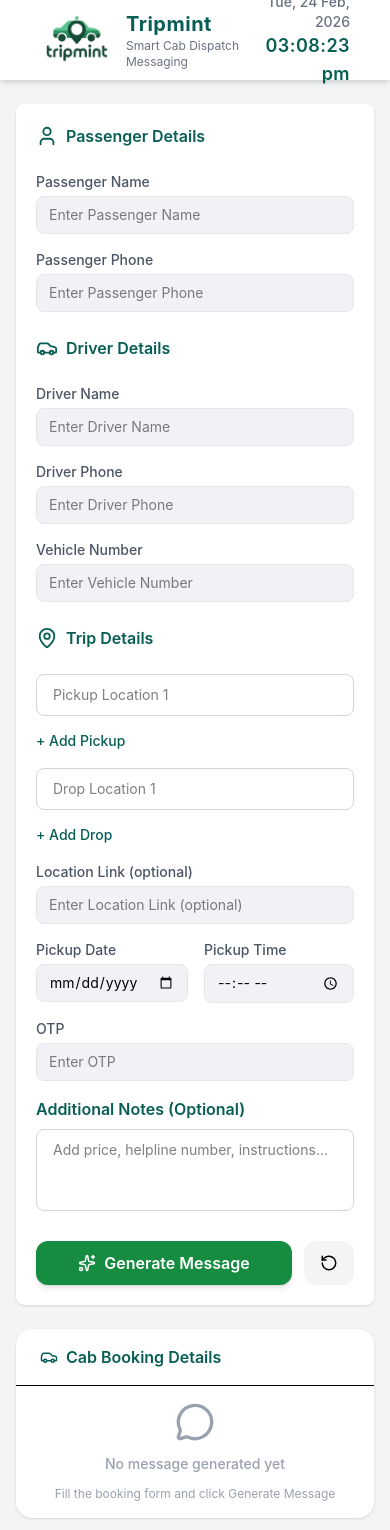
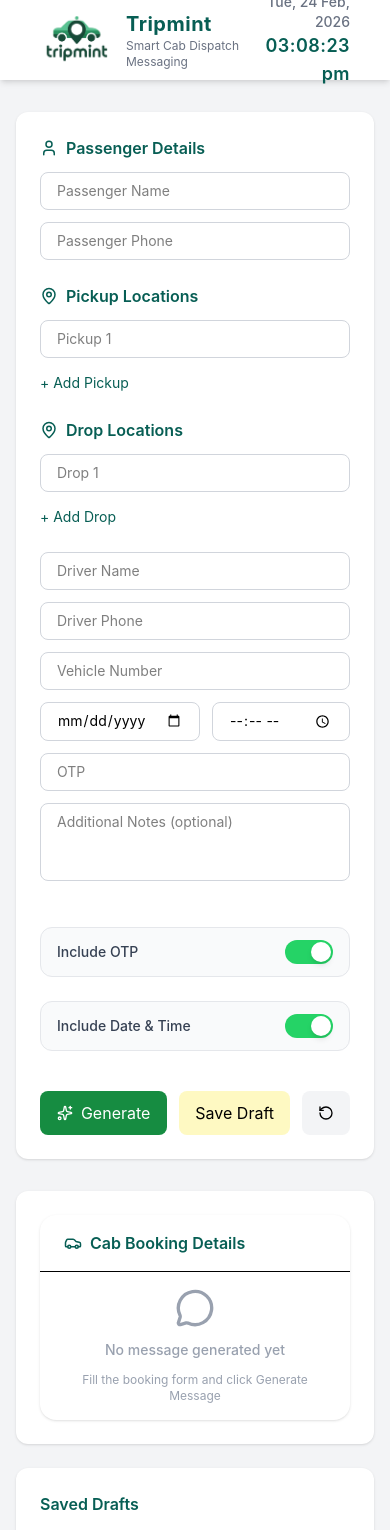
Before and after one commit to manjunathbhandari98/Tripmint, a React (Vite) app: page / in a window 390 px wide. Shown: the top 1530 px of the page. Built offline with nearby package versions, Linux system fonts and the light colour scheme.

Commit message:
add draft feature

```diff
--- a/src/App.css
+++ b/src/App.css
@@ -11,3 +11,9 @@ input[type="number"]::-webkit-inner-spin-button {
 input[type="number"] {
   -moz-appearance: textfield;
 }
+
+.input-style {
+  @apply w-full px-4 py-2 rounded-lg border border-gray-300 text-sm
+  focus:outline-none focus:ring-2 focus:ring-[#25D366]
+  transition;
+}
--- a/src/components/BookingForm.tsx
+++ b/src/components/BookingForm.tsx
@@ -1,198 +1,177 @@
-import { Car, MapPin, RotateCcw, Sparkles, User } from "lucide-react";
+import { MapPin, RotateCcw, Sparkles, User } from "lucide-react";
 import { useState } from "react";
 import toast from "react-hot-toast";
 import type { MessageType } from "../messageTemplate";
-import Input from "./ui/Input";
+
+export type DraftType = MessageType & {
+  id: string;
+  savedAt: string;
+};
 
 interface Props {
   onGenerate: (data: MessageType) => void;
+  onSaveDraft: (draft: DraftType) => void;
+  initialDraft?: DraftType | null;
 }
 
-const BookingForm = ({ onGenerate }: Props) => {
-  const [pickupLocations, setPickupLocations] = useState<string[]>([""]);
-  const [dropLocations, setDropLocations] = useState<string[]>([""]);
+const emptyForm: MessageType = {
+  passengerName: "",
+  passengerPhone: "",
+  driverName: "",
+  driverNumber: "",
+  vehicleNumber: "",
+  pickupDate: "",
+  pickupTime: "",
+  otp: "",
+  pickupLocations: [""],
+  dropLocations: [""],
+  locationLink: "",
+  additionalNotes: "",
+};
 
-  const handleSubmit = (e: React.FormEvent<HTMLFormElement>) => {
+const BookingForm = ({ onGenerate, onSaveDraft, initialDraft }: Props) => {
+  const [formData, setFormData] = useState<MessageType>(
+    initialDraft || emptyForm,
+  );
+  const [includeOTP, setIncludeOTP] = useState(true);
+  const [includeDateTime, setIncludeDateTime] = useState(true);
+
+  const updateField = (key: keyof MessageType, value: string) => {
+    setFormData((prev) => ({ ...prev, [key]: value }));
+  };
+
+  const updateLocation = (
+    type: "pickupLocations" | "dropLocations",
+    index: number,
+    value: string,
+  ) => {
+    const updated = [...formData[type]];
+    updated[index] = value;
+    setFormData((prev) => ({ ...prev, [type]: updated }));
+  };
+
+  const addLocation = (type: "pickupLocations" | "dropLocations") => {
+    setFormData((prev) => ({
+      ...prev,
+      [type]: [...prev[type], ""],
+    }));
+  };
+
+  const removeLocation = (
+    type: "pickupLocations" | "dropLocations",
+    index: number,
+  ) => {
+    const updated = formData[type].filter((_, i) => i !== index);
+    setFormData((prev) => ({ ...prev, [type]: updated }));
+  };
+
+  const handleSubmit = (e: React.FormEvent) => {
     e.preventDefault();
 
-    const form = e.currentTarget;
+    const cleanPickup = formData.pickupLocations.filter(Boolean);
+    const cleanDrop = formData.dropLocations.filter(Boolean);
 
-    const passengerName = (
-      form.elements.namedItem("passengerName") as HTMLInputElement
-    ).value.trim();
-
-    const passengerPhone = (
-      form.elements.namedItem("passengerPhone") as HTMLInputElement
-    ).value.trim();
-
-    const driverName = (
-      form.elements.namedItem("driverName") as HTMLInputElement
-    ).value.trim();
-
-    const driverNumber = (
-      form.elements.namedItem("driverPhone") as HTMLInputElement
-    ).value.trim();
-
-    const vehicleNumber = (
-      form.elements.namedItem("vehicleNumber") as HTMLInputElement
-    ).value.trim();
-
-    const pickupDate = (
-      form.elements.namedItem("pickupDate") as HTMLInputElement
-    ).value;
-
-    const pickupTime = (
-      form.elements.namedItem("pickupTime") as HTMLInputElement
-    ).value;
-
-    const otp = (
-      form.elements.namedItem("otp") as HTMLInputElement
-    ).value.trim();
-
-    const locationLink = (
-      form.elements.namedItem("locationLink") as HTMLInputElement
-    )?.value.trim();
-
-    const additionalNotes = (
-      form.elements.namedItem("additionalNotes") as HTMLTextAreaElement
-    )?.value.trim();
-
-    const cleanPickupLocations = pickupLocations
-      .map((loc) => loc.trim())
-      .filter(Boolean);
-
-    const cleanDropLocations = dropLocations
-      .map((loc) => loc.trim())
-      .filter(Boolean);
-
-    // Required validation
     if (
-      !passengerName ||
-      !passengerPhone ||
-      !driverName ||
-      !driverNumber ||
-      !vehicleNumber ||
-      !pickupDate ||
-      !pickupTime ||
-      !otp ||
-      cleanPickupLocations.length === 0 ||
-      cleanDropLocations.length === 0
+      !formData.passengerName ||
+      !formData.passengerPhone ||
+      !formData.pickupDate ||
+      !formData.pickupTime ||
+      cleanPickup.length === 0 ||
+      cleanDrop.length === 0
     ) {
-      toast.error("Please fill all required fields.");
+      toast.error("Please fill required fields.");
       return;
     }
 
-    // Phone validation
     const phoneRegex = /^[0-9]{10}$/;
-
-    if (!phoneRegex.test(passengerPhone)) {
-      toast.error("Passenger phone must be 10 digits.");
+    if (
+      !phoneRegex.test(formData.passengerPhone) ||
+      (formData.driverNumber && !phoneRegex.test(formData.driverNumber))
+    ) {
+      toast.error("Phone numbers must be 10 digits.");
       return;
     }
 
-    if (!phoneRegex.test(driverNumber)) {
-      toast.error("Driver phone must be 10 digits.");
-      return;
-    }
-
-    // OTP validation
     const otpRegex = /^[0-9]{4,6}$/;
-
-    if (!otpRegex.test(otp)) {
+    if (formData.otp && !otpRegex.test(formData.otp)) {
       toast.error("OTP must be 4 to 6 digits.");
       return;
     }
 
-    const formData: MessageType = {
-      passengerName,
-      passengerPhone,
-      driverName,
-      driverNumber,
-      vehicleNumber,
-      pickupDate,
-      pickupTime,
-      otp,
-      pickupLocations: cleanPickupLocations,
-      dropLocations: cleanDropLocations,
-      locationLink,
-      additionalNotes,
+    onGenerate({
+      ...formData,
+      pickupDate: includeDateTime ? formData.pickupDate : "N/A",
+      pickupTime: includeDateTime ? formData.pickupTime : "N/A",
+      otp: includeOTP ? formData.otp : "N/A",
+      pickupLocations: cleanPickup,
+      dropLocations: cleanDrop,
+    });
+
+    toast.success("Message generated.");
   };
 
-    onGenerate(formData);
-    toast.success("Message generated successfully!");
+  const handleSaveDraft = () => {
+    const draft: DraftType = {
+      ...formData,
+      id: initialDraft?.id || crypto.randomUUID(),
+      savedAt: new Date().toISOString(),
     };
 
-  const handleClear = (e: React.MouseEvent<HTMLButtonElement>) => {
-    e.preventDefault();
-    const form = e.currentTarget.closest("form") as HTMLFormElement;
-    form.reset();
-    setPickupLocations([""]);
-    setDropLocations([""]);
+    onSaveDraft(draft);
+    toast.success("Draft saved.");
+  };
+
+  const handleClear = () => {
+    setFormData(emptyForm);
+    toast("Form cleared.");
   };
 
   return (
-    <div>
-      <form onSubmit={handleSubmit} autoComplete="off">
+    <form onSubmit={handleSubmit} className="space-y-6">
       {/* Passenger Section */}
-        <div className="mb-6">
-          <div className="font-semibold flex gap-2 items-center text-[#075E54] pb-2">
-            <User size={22} />
-            Passenger Details
-          </div>
+      <section className="space-y-3">
+        <h3 className="font-semibold text-[#075E54] flex items-center gap-2">
+          <User size={18} /> Passenger Details
+        </h3>
 
-          <div className="mt-4 space-y-4">
-            <Input label="Passenger Name" id="passengerName" />
-            <Input label="Passenger Phone" id="passengerPhone" type="tel" />
-          </div>
-        </div>
-
-        {/* Driver Section */}
-        <div className="mb-6">
-          <div className="font-semibold flex gap-2 items-center text-[#075E54] pb-2">
-            <Car size={22} />
-            Driver Details
-          </div>
-
-          <div className="mt-4 space-y-4">
-            <Input label="Driver Name" id="driverName" />
-            <Input label="Driver Phone" id="driverPhone" type="tel" />
-            <Input label="Vehicle Number" id="vehicleNumber" />
-          </div>
-        </div>
-
-        {/* Trip Section */}
-        <div className="mb-6">
-          <div className="font-semibold flex gap-2 items-center text-[#075E54] pb-2">
-            <MapPin size={22} />
-            Trip Details
-          </div>
-
-          <div className="mt-4 space-y-4">
-            {/* Pickup Locations */}
-            <div className="space-y-3">
-              {pickupLocations.map((loc, index) => (
-                <div key={index} className="flex gap-2">
         <input
-                    type="text"
-                    value={loc}
-                    onChange={(e) => {
-                      const updated = [...pickupLocations];
-                      updated[index] = e.target.value;
-                      setPickupLocations(updated);
-                    }}
-                    placeholder={`Pickup Location ${index + 1}`}
-                    className="flex-1 px-4 py-2.5 rounded-lg border border-gray-300 text-sm"
+          value={formData.passengerName}
+          onChange={(e) => updateField("passengerName", e.target.value)}
+          placeholder="Passenger Name"
+          className="input-style"
         />
 
-                  {pickupLocations.length > 1 && (
+        <input
+          value={formData.passengerPhone}
+          onChange={(e) =>
+            updateField("passengerPhone", e.target.value.replace(/\D/g, ""))
+          }
+          placeholder="Passenger Phone"
+          className="input-style"
+        />
+      </section>
+
+      {/* Pickup Locations */}
+      <section className="space-y-3">
+        <h3 className="font-semibold text-[#075E54] flex items-center gap-2">
+          <MapPin size={18} /> Pickup Locations
+        </h3>
+
+        {formData.pickupLocations.map((loc, i) => (
+          <div key={i} className="flex gap-2">
+            <input
+              value={loc}
+              onChange={(e) =>
+                updateLocation("pickupLocations", i, e.target.value)
+              }
+              placeholder={`Pickup ${i + 1}`}
+              className="input-style flex-1"
+            />
+            {formData.pickupLocations.length > 1 && (
               <button
                 type="button"
-                      onClick={() =>
-                        setPickupLocations(
-                          pickupLocations.filter((_, i) => i !== index),
-                        )
-                      }
-                      className="px-3 bg-red-100 text-red-600 rounded-lg"
+                onClick={() => removeLocation("pickupLocations", i)}
+                className="text-red-500"
               >
                 ✕
               </button>
@@ -202,38 +181,34 @@ const BookingForm = ({ onGenerate }: Props) => {
 
         <button
           type="button"
-                onClick={() => setPickupLocations([...pickupLocations, ""])}
-                className="text-sm text-[#075E54] font-medium"
+          onClick={() => addLocation("pickupLocations")}
+          className="text-sm text-[#075E54]"
         >
           + Add Pickup
         </button>
-            </div>
+      </section>
 
       {/* Drop Locations */}
-            <div className="space-y-3 mt-4">
-              {dropLocations.map((loc, index) => (
-                <div key={index} className="flex gap-2">
+      <section className="space-y-3">
+        <h3 className="font-semibold text-[#075E54] flex items-center gap-2">
+          <MapPin size={18} /> Drop Locations
+        </h3>
+
+        {formData.dropLocations.map((loc, i) => (
+          <div key={i} className="flex gap-2">
             <input
-                    type="text"
               value={loc}
-                    onChange={(e) => {
-                      const updated = [...dropLocations];
-                      updated[index] = e.target.value;
-                      setDropLocations(updated);
-                    }}
-                    placeholder={`Drop Location ${index + 1}`}
-                    className="flex-1 px-4 py-2.5 rounded-lg border border-gray-300 text-sm"
+              onChange={(e) =>
+                updateLocation("dropLocations", i, e.target.value)
+              }
+              placeholder={`Drop ${i + 1}`}
+              className="input-style flex-1"
             />
-
-                  {dropLocations.length > 1 && (
+            {formData.dropLocations.length > 1 && (
               <button
                 type="button"
-                      onClick={() =>
-                        setDropLocations(
-                          dropLocations.filter((_, i) => i !== index),
-                        )
-                      }
-                      className="px-3 bg-red-100 text-red-600 rounded-lg"
+                onClick={() => removeLocation("dropLocations", i)}
+                className="text-red-500"
               >
                 ✕
               </button>
@@ -243,58 +218,139 @@ const BookingForm = ({ onGenerate }: Props) => {
 
         <button
           type="button"
-                onClick={() => setDropLocations([...dropLocations, ""])}
-                className="text-sm text-[#075E54] font-medium"
+          onClick={() => addLocation("dropLocations")}
+          className="text-sm text-[#075E54]"
         >
           + Add Drop
         </button>
+      </section>
+
+      {/* Other Fields */}
+      <section className="space-y-3">
+        <input
+          value={formData.driverName}
+          onChange={(e) => updateField("driverName", e.target.value)}
+          placeholder="Driver Name"
+          className="input-style"
+        />
+
+        <input
+          value={formData.driverNumber}
+          onChange={(e) =>
+            updateField("driverNumber", e.target.value.replace(/\D/g, ""))
+          }
+          placeholder="Driver Phone"
+          className="input-style"
+        />
+
+        <input
+          value={formData.vehicleNumber}
+          onChange={(e) => updateField("vehicleNumber", e.target.value)}
+          placeholder="Vehicle Number"
+          className="input-style"
+        />
+
+        <div className="flex gap-3">
+          <input
+            type="date"
+            value={formData.pickupDate}
+            onChange={(e) => updateField("pickupDate", e.target.value)}
+            className="input-style flex-1"
+          />
+          <input
+            type="time"
+            value={formData.pickupTime}
+            onChange={(e) => updateField("pickupTime", e.target.value)}
+            className="input-style flex-1"
+          />
         </div>
 
-            <Input label="Location Link (optional)" id="locationLink" />
+        <input
+          value={formData.otp}
+          onChange={(e) =>
+            updateField("otp", e.target.value.replace(/\D/g, ""))
+          }
+          placeholder="OTP"
+          className="input-style"
+        />
 
-            <div className="flex gap-4">
-              <Input label="Pickup Date" id="pickupDate" type="date" />
-              <Input label="Pickup Time" id="pickupTime" type="time" />
+        <textarea
+          value={formData.additionalNotes}
+          onChange={(e) => updateField("additionalNotes", e.target.value)}
+          placeholder="Additional Notes (optional)"
+          rows={3}
+          className="input-style resize-none"
+        />
+      </section>
+      {/* Message Options */}
+      <div className="flex flex-wrap gap-6 pt-4">
+        {/* OTP Toggle */}
+        <div className="flex items-center justify-between bg-gray-50 px-4 py-3 rounded-xl w-full sm:w-auto min-w-[220px] border border-gray-200">
+          <span className="text-sm font-medium text-gray-700">Include OTP</span>
+
+          <button
+            type="button"
+            onClick={() => setIncludeOTP(!includeOTP)}
+            className={`relative w-12 h-6 rounded-full transition-colors duration-300 ${
+              includeOTP ? "bg-[#25D366]" : "bg-gray-300"
+            }`}
+          >
+            <span
+              className={`absolute top-0.5 left-0.5 w-5 h-5 bg-white rounded-full shadow-md transform transition-transform duration-300 ${
+                includeOTP ? "translate-x-6" : ""
+              }`}
+            />
+          </button>
         </div>
 
-            <Input label="OTP" id="otp" type="number" />
-          </div>
+        {/* Date & Time Toggle */}
+        <div className="flex items-center justify-between bg-gray-50 px-4 py-3 rounded-xl w-full sm:w-auto min-w-[220px] border border-gray-200">
+          <span className="text-sm font-medium text-gray-700">
+            Include Date & Time
+          </span>
 
-          {/* Additional Notes */}
-          <div className="my-4">
-            <div className="font-semibold text-[#075E54] pb-2">
-              Additional Notes (Optional)
-            </div>
-
-            <textarea
-              id="additionalNotes"
-              rows={3}
-              placeholder="Add price, helpline number, instructions..."
-              className="w-full px-4 py-2.5 rounded-lg border border-gray-300 text-sm resize-none"
+          <button
+            type="button"
+            onClick={() => setIncludeDateTime(!includeDateTime)}
+            className={`relative w-12 h-6 rounded-full transition-colors duration-300 ${
+              includeDateTime ? "bg-[#25D366]" : "bg-gray-300"
+            }`}
+          >
+            <span
+              className={`absolute top-0.5 left-0.5 w-5 h-5 bg-white rounded-full shadow-md transform transition-transform duration-300 ${
+                includeDateTime ? "translate-x-6" : ""
+              }`}
             />
+          </button>
         </div>
       </div>
 
       {/* Buttons */}
-        <div className="flex gap-3 mt-6">
+      <div className="flex gap-3 pt-4">
         <button
           type="submit"
-            className="flex-1 bg-[#168c41] hover:bg-[#07c251] text-white font-semibold py-2.5 rounded-xl flex items-center justify-center gap-2 transition-all duration-200 shadow-md"
+          className="flex-1 bg-[#168c41] hover:bg-[#07c251] text-white py-2.5 rounded-lg flex items-center justify-center gap-2"
         >
-            <Sparkles size={18} />
-            Generate Message
+          <Sparkles size={16} /> Generate
+        </button>
+
+        <button
+          type="button"
+          onClick={handleSaveDraft}
+          className="px-4 bg-yellow-100 rounded-lg"
+        >
+          Save Draft
         </button>
 
         <button
           type="button"
           onClick={handleClear}
-            className="px-4 bg-gray-100 hover:bg-gray-200 rounded-xl flex items-center justify-center transition"
+          className="px-4 bg-gray-100 rounded-lg"
         >
-            <RotateCcw size={18} />
+          <RotateCcw size={16} />
         </button>
       </div>
     </form>
-    </div>
   );
 };
 
--- a/src/components/ui/Input.tsx
+++ b/src/components/ui/Input.tsx
@@ -2,25 +2,39 @@ type InputProps = {
   label: string;
   id: string;
   type?: string;
+  defaultValue?: string;
+  value?: string;
+  onChange?: (e: React.ChangeEvent<HTMLInputElement>) => void;
 };
 
-const Input = (data: InputProps) => {
+const Input = ({
+  label,
+  id,
+  type = "text",
+  defaultValue,
+  value,
+  onChange,
+}: InputProps) => {
   return (
     <div className="flex flex-col gap-1 w-full">
-      <label htmlFor={data.id} className="text-sm font-medium text-gray-600">
-        {data.label}
+      <label htmlFor={id} className="text-sm font-medium text-gray-600">
+        {label}
       </label>
+
       <input
-        type={data.type}
-        inputMode={data.type === "tel" ? "numeric" : undefined}
-        pattern={data.type === "tel" ? "[0-9]*" : undefined}
+        id={id}
+        type={type}
+        defaultValue={defaultValue}
+        value={value}
+        onChange={onChange}
+        inputMode={type === "tel" ? "numeric" : undefined}
+        pattern={type === "tel" ? "[0-9]*" : undefined}
         onInput={(e) => {
-          if (data.type === "tel") {
+          if (type === "tel") {
             e.currentTarget.value = e.currentTarget.value.replace(/\D/g, "");
           }
         }}
-        id={data.id}
-        placeholder={`Enter ${data.label}`}
+        placeholder={`Enter ${label}`}
         className="bg-[#f0f2f5] border border-gray-200 rounded-lg px-3 py-2 text-sm focus:outline-none focus:ring-2 focus:ring-[#25D366] focus:border-transparent transition"
       />
     </div>
--- a/src/layout/MainLayout.tsx
+++ b/src/layout/MainLayout.tsx
@@ -1,42 +1,135 @@
 import { useState } from "react";
 import { Toaster } from "react-hot-toast";
-import BookingForm from "../components/BookingForm";
+import BookingForm, { type DraftType } from "../components/BookingForm";
 import MessagePreview from "../components/MessagePreview";
 import { generateMessage, type MessageType } from "../messageTemplate";
 import Footer from "./Footer";
 import Header from "./Header";
 
+const DRAFT_KEY = "tripmint_drafts";
+
 const MainLayout = () => {
   const [message, setMessage] = useState("");
-  const [driverPhone, setDriverPhone] = useState("");
-  const [passengerPhone, setPassengerPhone] = useState("");
+  const [search, setSearch] = useState("");
+  const [drafts, setDrafts] = useState<DraftType[]>(() => {
+    const saved = localStorage.getItem(DRAFT_KEY);
+    if (!saved) return [];
 
-  const handleGenerate = (formData: MessageType) => {
-    const formattedMessage = generateMessage(formData);
+    const parsed: DraftType[] = JSON.parse(saved);
 
-    setMessage(formattedMessage);
-    setDriverPhone(formData.driverNumber);
-    setPassengerPhone(formData.passengerPhone);
+    const now = new Date().getTime();
+    const twoDays = 2 * 24 * 60 * 60 * 1000;
+
+    const filtered = parsed.filter(
+      (d) => now - new Date(d.savedAt).getTime() <= twoDays,
+    );
+
+    localStorage.setItem(DRAFT_KEY, JSON.stringify(filtered));
+
+    return filtered;
+  });
+
+  const [loadedDraft, setLoadedDraft] = useState<DraftType | null>(null);
+
+  const handleGenerate = (data: MessageType) => {
+    setMessage(generateMessage(data));
   };
 
+  const handleSaveDraft = (draft: DraftType) => {
+    const updated = drafts.some((d) => d.id === draft.id)
+      ? drafts.map((d) => (d.id === draft.id ? draft : d))
+      : [...drafts, draft];
+
+    setDrafts(updated);
+    localStorage.setItem(DRAFT_KEY, JSON.stringify(updated));
+  };
+
+  const deleteDraft = (id: string) => {
+    const updated = drafts.filter((d) => d.id !== id);
+    setDrafts(updated);
+    localStorage.setItem(DRAFT_KEY, JSON.stringify(updated));
+  };
+
+  const filteredDrafts = drafts.filter((draft) =>
+    draft.passengerName?.toLowerCase().includes(search.toLowerCase()),
+  );
+
   return (
-    <div className="main h-full w-screen bg-gray-100">
+    <div className="min-h-screen bg-gray-100 flex flex-col">
       <Header />
       <Toaster position="bottom-right" />
 
-      <div className="container max-w-6xl mx-auto px-4 py-6">
-        <div className="grid lg:grid-cols-5 gap-6">
-          <div className="lg:col-span-3 bg-white rounded-lg p-5 shadow-sm">
-            <BookingForm onGenerate={handleGenerate} />
+      <div className="max-w-6xl mx-auto w-full px-4 py-8 grid lg:grid-cols-2 gap-8">
+        {/* LEFT FORM */}
+        <div className="bg-white p-6 rounded-xl shadow-sm">
+          <BookingForm
+            key={loadedDraft?.id || "new"}
+            onGenerate={handleGenerate}
+            onSaveDraft={handleSaveDraft}
+            initialDraft={loadedDraft}
+          />
+        </div>
+
+        {/* RIGHT SIDE */}
+        <div className="space-y-6">
+          <div className="bg-white p-6 rounded-xl shadow-sm">
+            <MessagePreview
+              message={message}
+              driverPhone=""
+              passengerPhone=""
+              onMessageUpdate={setMessage}
+            />
           </div>
 
-          <div className="lg:col-span-2">
-            <MessagePreview
-              message={message}
-              driverPhone={driverPhone}
-              passengerPhone={passengerPhone}
-              onMessageUpdate={setMessage}
+          {/* Drafts Below Preview */}
+          {/* Draft Section */}
+          <div className="bg-white p-6 rounded-xl shadow-sm">
+            <h3 className="font-semibold text-[#075E54] mb-4">Saved Drafts</h3>
+
+            {/* Search Input */}
+            <input
+              value={search}
+              onChange={(e) => setSearch(e.target.value)}
+              placeholder="Search passenger..."
+              className="w-full px-4 py-2 mb-4 border rounded-lg text-sm focus:ring-2 focus:ring-[#25D366]"
             />
+
+            {filteredDrafts.length === 0 && (
+              <p className="text-sm text-gray-400">No drafts found.</p>
+            )}
+
+            <div className="space-y-3">
+              {filteredDrafts.map((draft) => (
+                <div
+                  key={draft.id}
+                  className="border p-3 rounded-lg flex justify-between items-center"
+                >
+                  <div>
+                    <p className="font-medium">
+                      {draft.passengerName || "Unnamed Ride"}
+                    </p>
+                    <p className="text-xs text-gray-400">
+                      {new Date(draft.savedAt).toLocaleString("en-IN")}
+                    </p>
+                  </div>
+
+                  <div className="flex gap-3 text-sm">
+                    <button
+                      onClick={() => setLoadedDraft(draft)}
+                      className="text-blue-600"
+                    >
+                      Load
+                    </button>
+                    <button
+                      onClick={() => deleteDraft(draft.id)}
+                      className="text-red-500"
+                    >
+                      Delete
+                    </button>
+                  </div>
+                </div>
+              ))}
+            </div>
           </div>
         </div>
       </div>
--- /dev/null
+++ b/src/type/index.ts
@@ -0,0 +1,6 @@
+import type { MessageType } from "../messageTemplate";
+
+export type DraftType = MessageType & {
+  id: string;
+  savedAt: string;
+};
```
Also changed, not shown: src/utils/draftStorage.ts (added, +17 -0 lines). Lines whose indentation alone changed are shown as unchanged.
